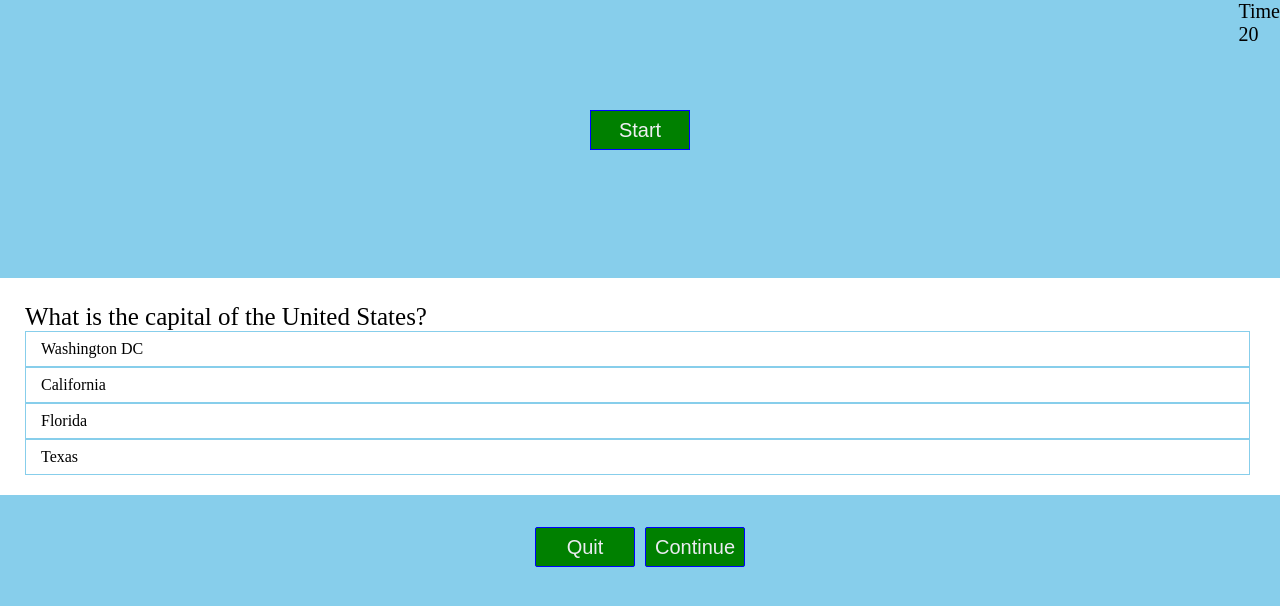
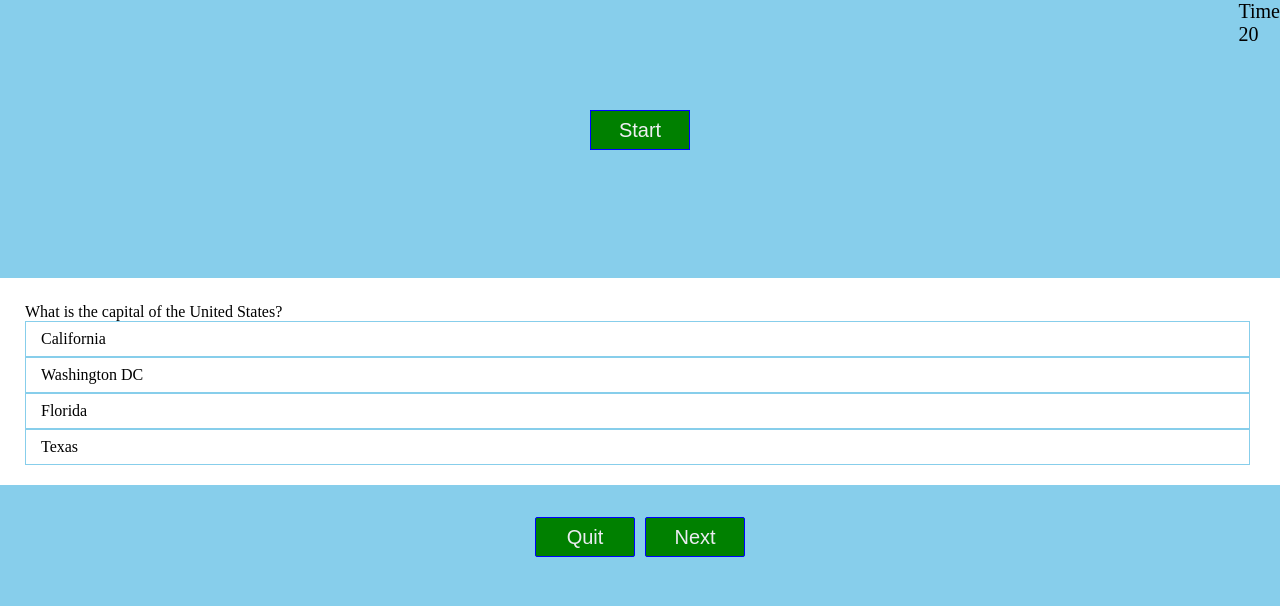
Before and after one commit to Sanni-2/Quiz1, a plain HTML site: page index.html in a window 1280 px wide. Both pictures are taken after a click on the button "Start". Drawn offline with Linux system fonts and the light colour scheme.

Commit message:
Start button functioning; Question now shows after clicking on the start button

```diff
--- a/index.html
+++ b/index.html
@@ -12,7 +12,7 @@
         <header>
             <div class="time">
                 <div class="time_word">Time</div>
-                <div class="time_count">20</div>
+                <div class="count-down">20</div>
             </div>
         </header>
 
@@ -21,32 +21,19 @@
 
 
 
-
-
     <div class="clicks">
         <div class="startButton"><button>Start</button></div>
         <div>
-            <main>
-                <div class="question">
-                    <span>What is the capital of the United States?</span>
+            <main class="questionSection">
+                <div class="questionTab">
                 </div>
-                <div class="option">
-                    <span>Washington DC</span>
-                </div>
-                <div class="option">
-                    <span>California</span>
-                </div>
-                <div class="option">
-                    <span>Florida</span>
-                </div>
-                <div class="option">
-                    <span>Texas</span>
+                <div class="optionList">
                 </div>
             </main>
         </div>
         <div class="buttons">
             <button class="quit">Quit</button>
-            <button class="next">Continue</button>
+            <button class="next">Next</button>
         </div>
     </div>
 
--- a/script.js
+++ b/script.js
@@ -0,0 +1,86 @@
+const startButton = document.querySelector(".startButton button");
+const quit_button = document.querySelector(".buttons .quit");
+const continue_button = document.querySelector(".buttons .next");
+const seconds = document.querySelector(".time .count-down");
+const questionSection = document.querySelector(".questionSection");
+
+
+
+
+
+startButton.onclick = () => {
+    questionSection.classList.add()
+    questionOnScreen(0)
+}
+
+
+
+//Questions array
+let questions = [
+    {
+        numb: 1,
+        question: "What is the capital of the United States?",
+        answer: "Washington DC",
+        option: [
+            "California",
+            "Washington DC",
+            "Florida",
+            "Texas",
+        ]
+    },
+
+    {
+        numb: 2,
+        question: "What is the capital of China?",
+        answer: "Beijing",
+        option: [
+            "Guangdong",
+            "Beijing",
+            "Zhejiang",
+            "Henan",
+        ]
+    },
+
+    {
+        numb: 3,
+        question: "What is the capital of Canada?",
+        answer: "Ottawa",
+        option: [
+            "Ontario",
+            "Alberta",
+            "Quebec",
+            "British Columbia",
+        ]
+    },
+
+    {
+        numb: 4,
+        question: "What is the capital of Nigeria?",
+        answer: "Abuja",
+        option: [
+            "Lagos",
+            "Porthacourt",
+            "Oyo",
+            "Abuja",
+        ]
+    },
+
+
+];
+
+
+//showing questions from array above
+const questionOnScreen = (i) => {
+    const questionTab = document.querySelector(".questionTab");
+
+
+    const optionList = document.querySelector(".optionList");
+
+
+    let questionTag = '<span>'+ questions[i].question +'</span>';
+
+    let optionTag = '<div class="option"> '+ questions[i].option[0] +'<span></span></div>' + '<div class="option"> '+ questions[i].option[1] +' <span></span></div>' + '<div class="option"> '+ questions[i].option[2] +'<span></span></div>' + '<div class="option"> '+ questions[i].option[3] +'<span></span></div>' ;
+
+    questionTab.innerHTML = questionTag;
+    optionList.innerHTML = optionTag;
+}
--- a/styles.css
+++ b/styles.css
@@ -74,7 +74,7 @@ body {
 }
 
 
-main {
+.questionSection{
     padding: 25px 30px 20px 25px;
     background: white;
 }
@@ -92,4 +92,5 @@ main {
 
 .clicks main .option:hover{
     color: skyblue;
+    cursor: pointer;
 }
```
